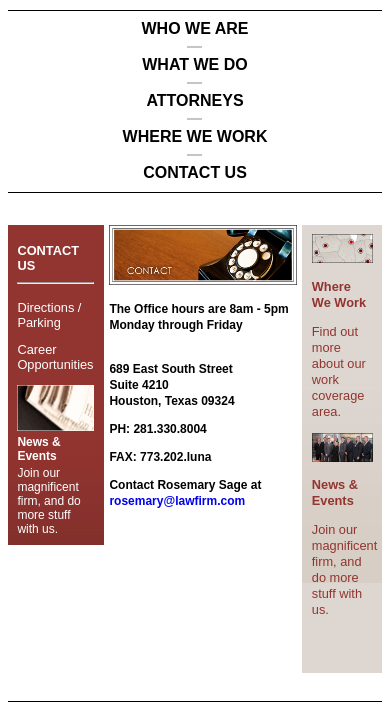
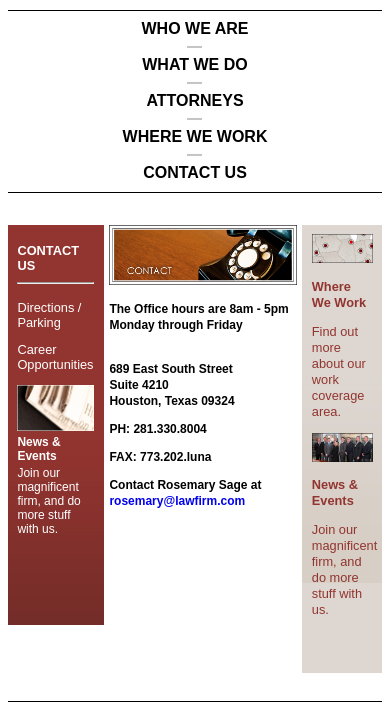
Before and after one commit to jgottlieb22/Law-Firm-Website-Backup, a plain HTML site: page contact.html in a window 390 px wide. Shown: the part 130-832 px from the top of the page. Drawn offline with Linux system fonts and the light colour scheme.

Commit message:
adjust sidebars

```diff
--- a/css/contact.css
+++ b/css/contact.css
@@ -10,7 +10,7 @@
 }
 
 @media only screen and (max-width: 500px) {
-    .sidebar-left {min-width: 6rem}}
+    .sidebar-left {min-width: 6rem; height: 25rem;}}
 
 .sidebar-left-container {
     padding: .6rem;
```
